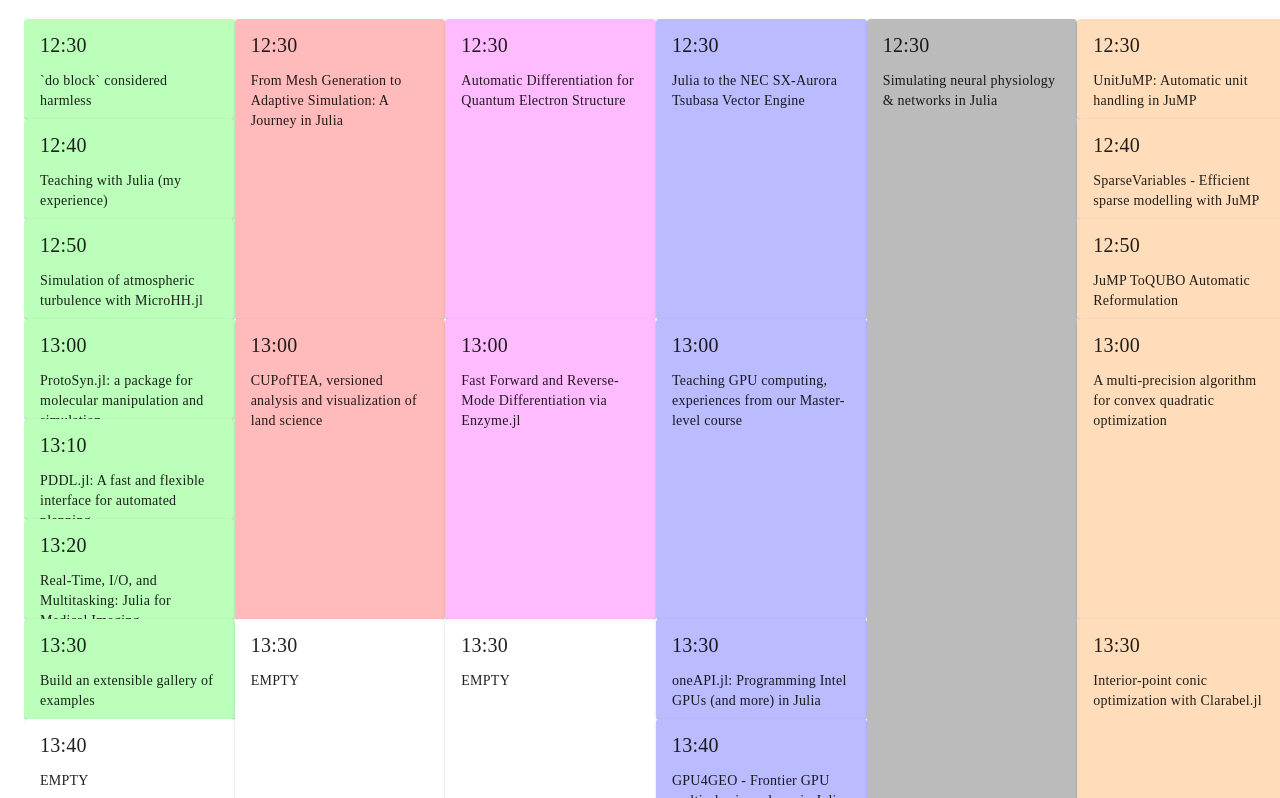
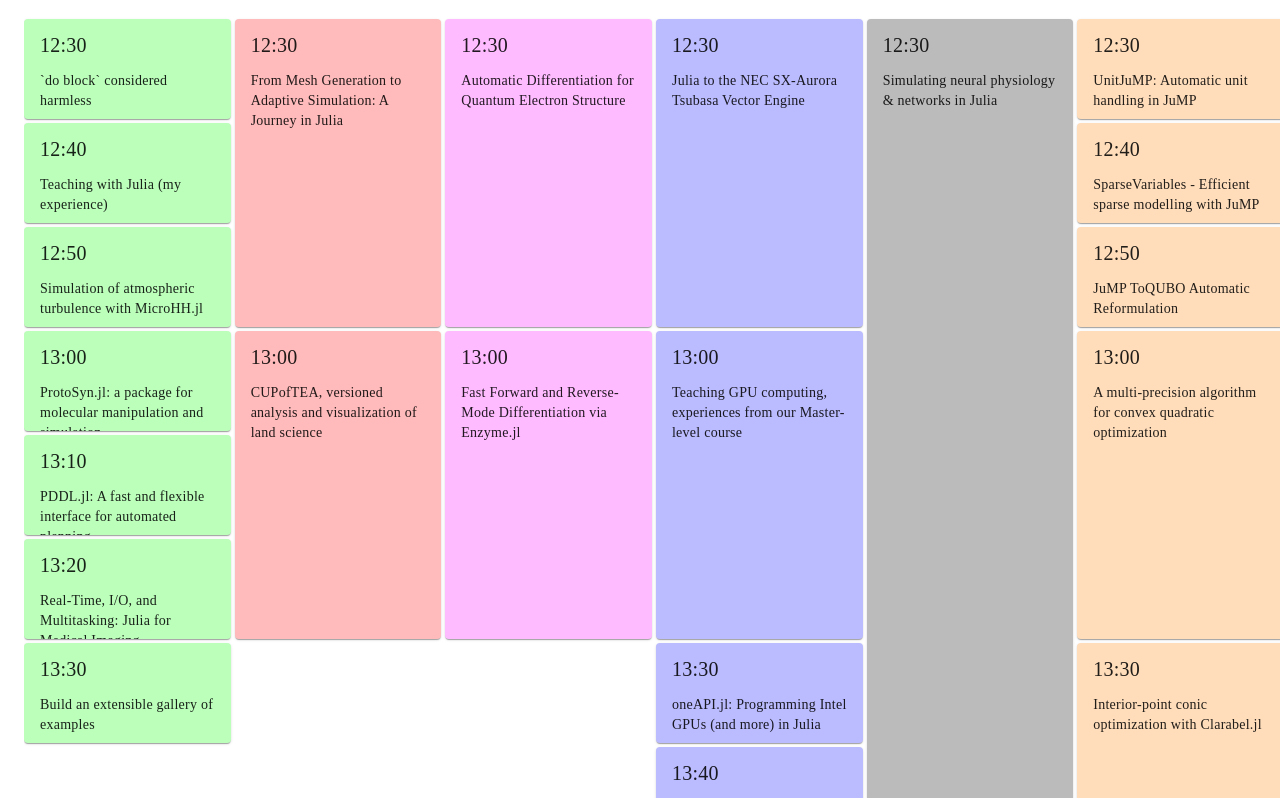
Before and after one commit to abelsiqueira/jc2022, a Vue app: page / in a window 1280 px wide. Shown: the part 302-1100 px from the top of the page. Built offline with nearby package versions, Linux system fonts and the light colour scheme.

Commit message:
Small graphical improvements

```diff
--- a/src/App.vue
+++ b/src/App.vue
@@ -137,25 +137,6 @@
 </script>
 
 <style scoped>
-.Green {
-  background-color: #bfb;
-}
-.Red {
-  background-color: #fbb;
-}
-.Purple {
-  background-color: #fbf;
-}
-.Blue {
-  background-color: #bbf;
-}
-.BoF {
-  background-color: #bbb;
-}
-.JuMP {
-  background-color: #fdb;
-}
-
 .v-tab--selected {
   background-color: #66a;
 }
--- a/src/components/TalkCard.vue
+++ b/src/components/TalkCard.vue
@@ -1,19 +1,64 @@
 <template>
-  <v-card
-    :class="title == 'EMPTY' ? '' : room"
-    :style="{ height: height * 10 + 'px' }"
-    :title="minutesToTime(timeToMinutes(start) + 60 * tzOffset)"
-    :text="title"
-  />
+  <div
+    class="card-wrapper"
+    :style="{ height: cardHeight + 'px' }"
+  >
+    <v-card
+      :class="cardClass"
+      :text="title"
+      :title="cardStart"
+    />
+  </div>
 </template>
 
 <script setup>
+import { ref } from "vue"
 import { minutesToTime, timeToMinutes } from "../utils/minutes"
-defineProps({
+const props = defineProps({
   start: { type: String, required: true },
   title: { type: String, required: true },
   height: { type: Number, required: true },
   room: { type: String, required: true },
   tzOffset: { type: Number, default: 0 },
 })
+const cardClass = props.title == "EMPTY" ? "empty" : props.room
+const cardHeight = ref(
+  props.height * 10 + Math.floor(props.height / 10 - 1) * 4
+)
+const cardStart = ref(
+  minutesToTime(timeToMinutes(props.start) + 60 * props.tzOffset)
+)
 </script>
+
+<style scoped>
+.card-wrapper {
+  padding-bottom: 4px;
+  padding-right: 4px;
+}
+
+.v-card {
+  height: 100%;
+}
+
+.Green {
+  background-color: #bfb;
+}
+.Red {
+  background-color: #fbb;
+}
+.Purple {
+  background-color: #fbf;
+}
+.Blue {
+  background-color: #bbf;
+}
+.BoF {
+  background-color: #bbb;
+}
+.JuMP {
+  background-color: #fdb;
+}
+.empty {
+  visibility: hidden;
+}
+</style>
```
